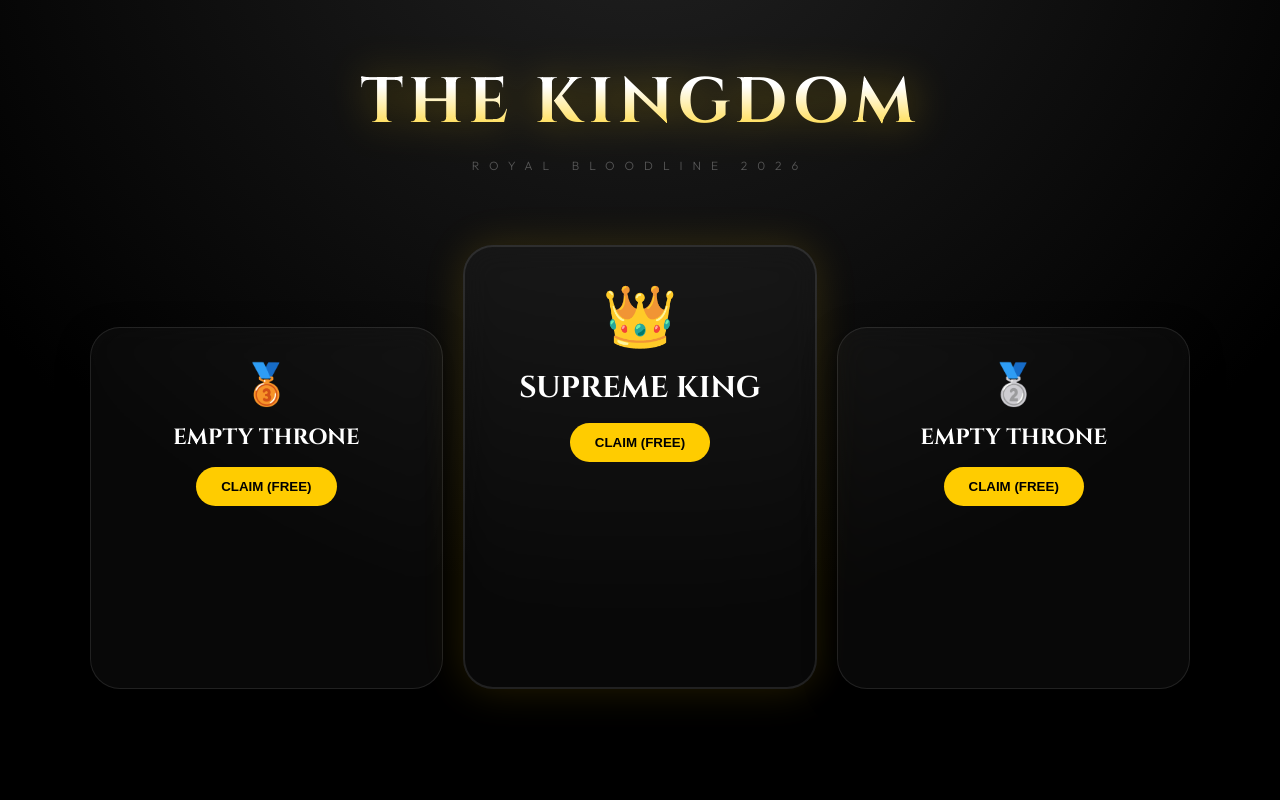
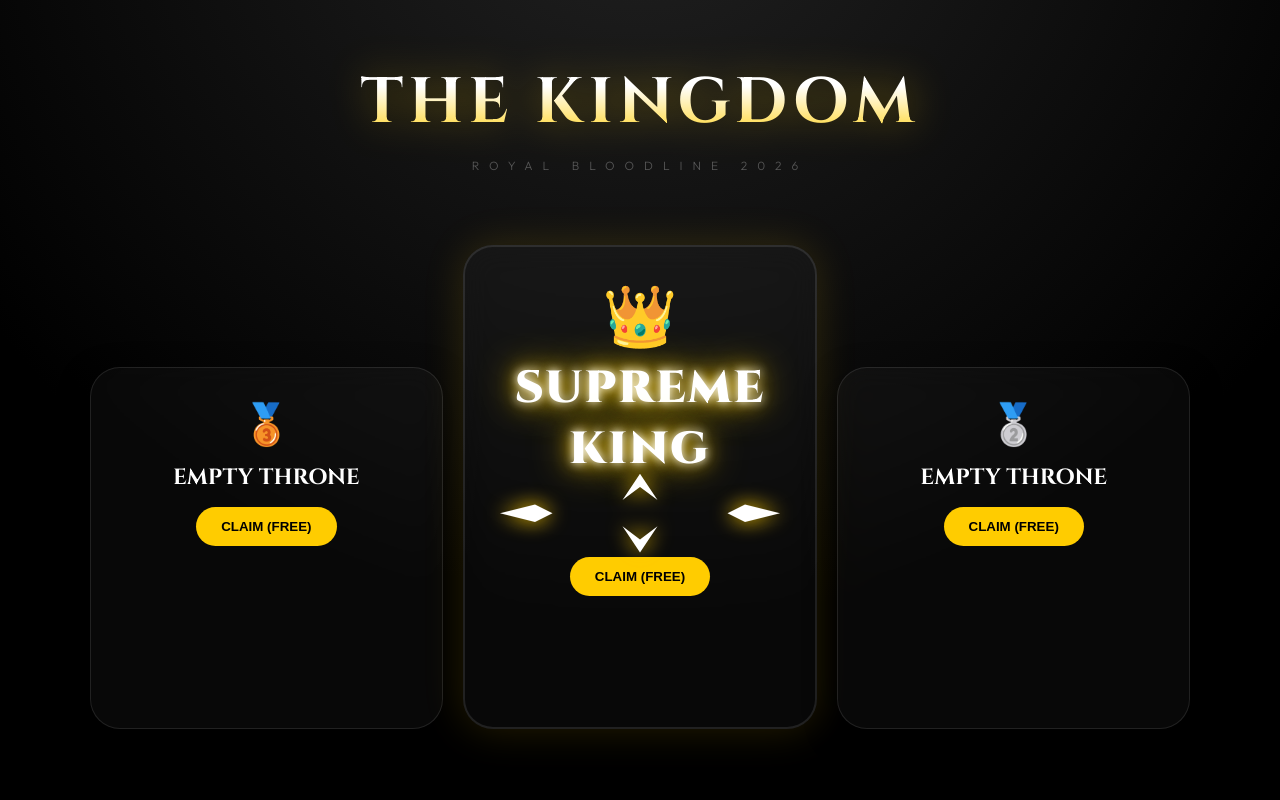
Before and after one commit to raghvendra77749-bot/kingdom, a plain HTML site: page index.html in a window 1280 px wide. Shown: the top 800 px of the page. Drawn offline with Linux system fonts and the light colour scheme.

Commit message:
Refactor throne styles and improve popup functionality
Updated throne styles and added special styling for rank 1. Enhanced popup functionality and grid generation.

```diff
--- a/index.html
+++ b/index.html
@@ -51,11 +51,33 @@
 
         .throne:hover { transform: translateY(-15px); border-color: var(--gold); }
 
-        .rank-1 { height: 380px; order: 2; box-shadow: 0 0 40px rgba(255, 204, 0, 0.15); border-width: 2px; }
+        .rank-1 { height: 420px; order: 2; box-shadow: 0 0 40px rgba(255, 204, 0, 0.15); border-width: 2px; }
         .rank-2 { height: 300px; order: 3; }
         .rank-3 { height: 300px; order: 1; }
 
         .king-name { font-family: 'Cinzel'; font-size: 22px; color: #fff; margin: 15px 0; }
+
+        /* --- RANK 1 NEXUS STYLE UPDATE --- */
+        .nexus-style {
+            font-family: 'Cinzel', serif;
+            font-weight: 900;
+            font-size: 45px !important;
+            color: #fff;
+            text-shadow: 0 0 10px #fff, 0 0 20px var(--gold), 0 0 40px var(--gold);
+            letter-spacing: 2px;
+            display: block;
+            margin: 5px 0 0 0 !important;
+        }
+
+        .spikes {
+            width: 100%;
+            max-width: 280px;
+            height: auto;
+            margin-top: -15px;
+            filter: drop-shadow(0 0 10px var(--gold));
+        }
+        /* --------------------------------- */
+
         .claim-btn {
             background: var(--gold); color: #000; border: none;
             padding: 12px 25px; border-radius: 50px; font-weight: 900;
@@ -85,7 +107,8 @@
 
         @media (max-width: 768px) {
             .stage { flex-direction: column; align-items: center; }
-            .throne { width: 90%; height: auto !important; order: unset !important; }
+            .throne { width: 90%; height: auto !important; order: unset !important; margin-bottom: 20px;}
+            .nexus-style { font-size: 35px !important; }
         }
     </style>
 </head>
@@ -107,7 +130,13 @@
 
         <div class="throne rank-1" id="t1">
             <span style="font-size: 60px;">👑</span>
-            <div class="king-name" id="name1" style="font-size: 30px;">SUPREME KING</div>
+            <div class="king-name nexus-style" id="name1">SUPREME KING</div>
+            <svg class="spikes" viewBox="0 0 320 100">
+                <path d="M160,10 L180,40 L160,25 L140,40 Z" fill="white"/>
+                <path d="M0,55 L40,45 L60,55 L40,65 Z" fill="white"/>
+                <path d="M320,55 L280,45 L260,55 L280,65 Z" fill="white"/>
+                <path d="M160,100 L180,70 L160,85 L140,70 Z" fill="white"/>
+            </svg>
             <button class="claim-btn" onclick="openPopup(1)">CLAIM (FREE)</button>
         </div>
 
@@ -147,12 +176,12 @@
             let name = document.getElementById('userName').value;
             if(!name) return alert("Bina naam ke raja nahi banoge!");
 
+            // Rank 1 ke liye special style humne CSS mein rakha hai
             document.getElementById('name' + currentThrone).innerText = name.toUpperCase();
             document.getElementById('popup').style.display = 'none';
             document.getElementById('userName').value = "";
         }
 
-        // Generate Grid Slots
         function makeGrid(id, count) {
             let grid = document.getElementById(id);
             for(let i=1; i<=count; i++) {
```
